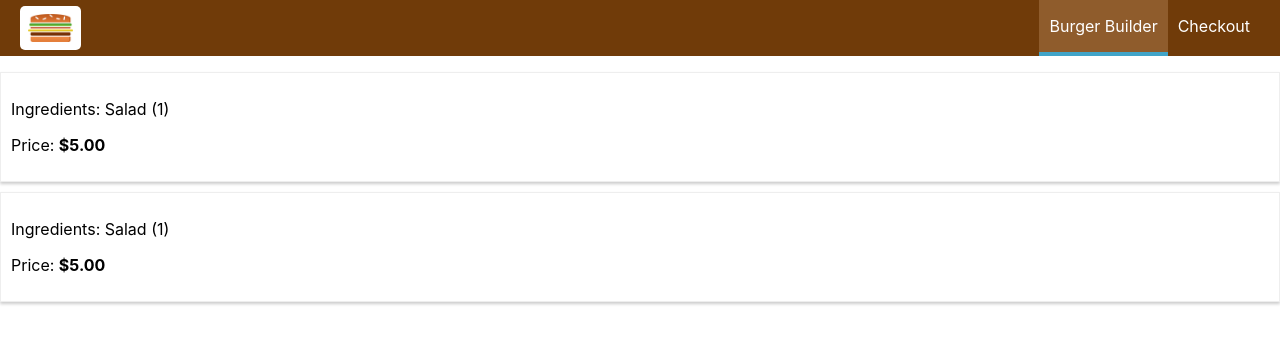
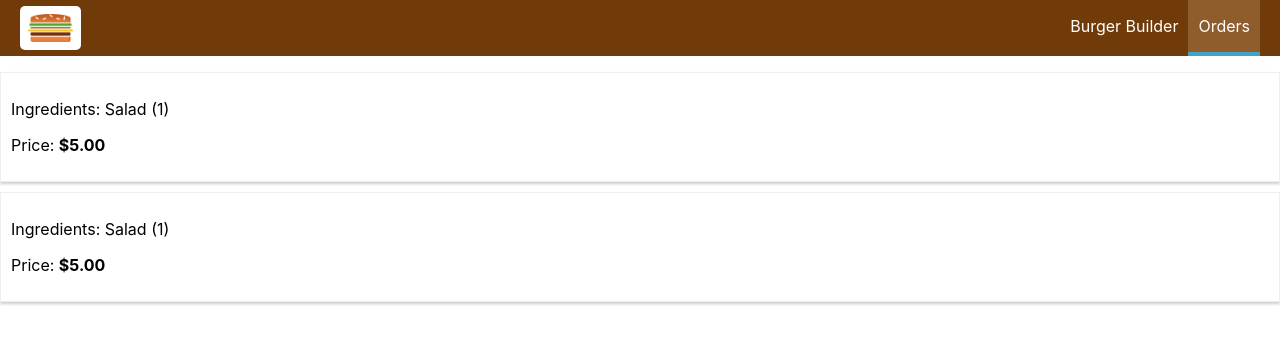
Before and after one commit to benn1988/react-burger, a React (Create React App) app: page /orders in a window 1280 px wide. Shown: the top 344 px of the page. Built offline with nearby package versions, Linux system fonts and the light colour scheme.

Commit message:
229 Implementing navigation links
Using NavLink instea of a tag
Passing optional exact prop
Adding the active class through CSS Modules

```diff
--- a/src/components/Navigation/NavigationItems/NavigationItem/NavigationItem.js
+++ b/src/components/Navigation/NavigationItems/NavigationItem/NavigationItem.js
@@ -1,10 +1,14 @@
 import React from 'react';
+import { NavLink } from 'react-router-dom';
 
 import classes from './NavigationItem.module.css';
 
 const navigationItem = ( props ) => (
   <li className={classes.NavigationItem}>
-    <a href={props.link} className={props.active ? classes.active : null}>{props.children}</a>
+    <NavLink
+        exact={props.exact}
+        to={props.link}
+        activeClassName={classes.active}>{props.children}</NavLink>
   </li>
 );
 
--- a/src/components/Navigation/NavigationItems/NavigationItems.js
+++ b/src/components/Navigation/NavigationItems/NavigationItems.js
@@ -5,8 +5,8 @@ import NavigationItem from './NavigationItem/NavigationItem';
 
 const navigationItems = () => (
   <ul className={classes.NavigationItems}>
-    <NavigationItem link={'/'} active>Burger Builder</NavigationItem>
-    <NavigationItem link={'/'}>Checkout</NavigationItem>
+    <NavigationItem exact link={'/'}>Burger Builder</NavigationItem>
+    <NavigationItem link={'/orders'}>Orders</NavigationItem>
   </ul>
 );
 
```
